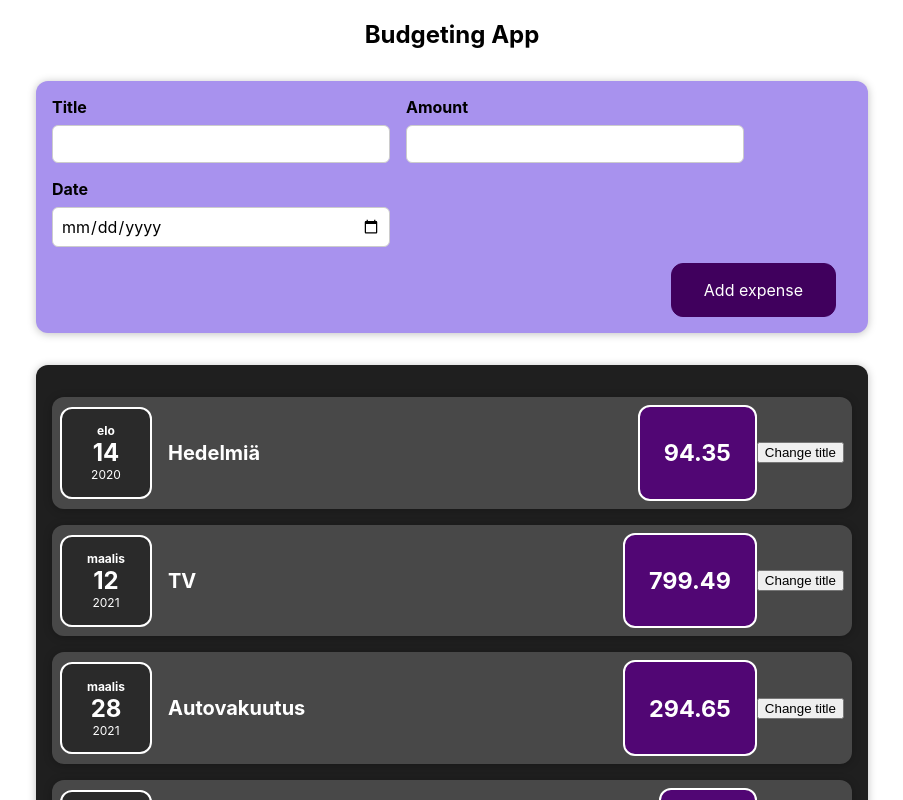
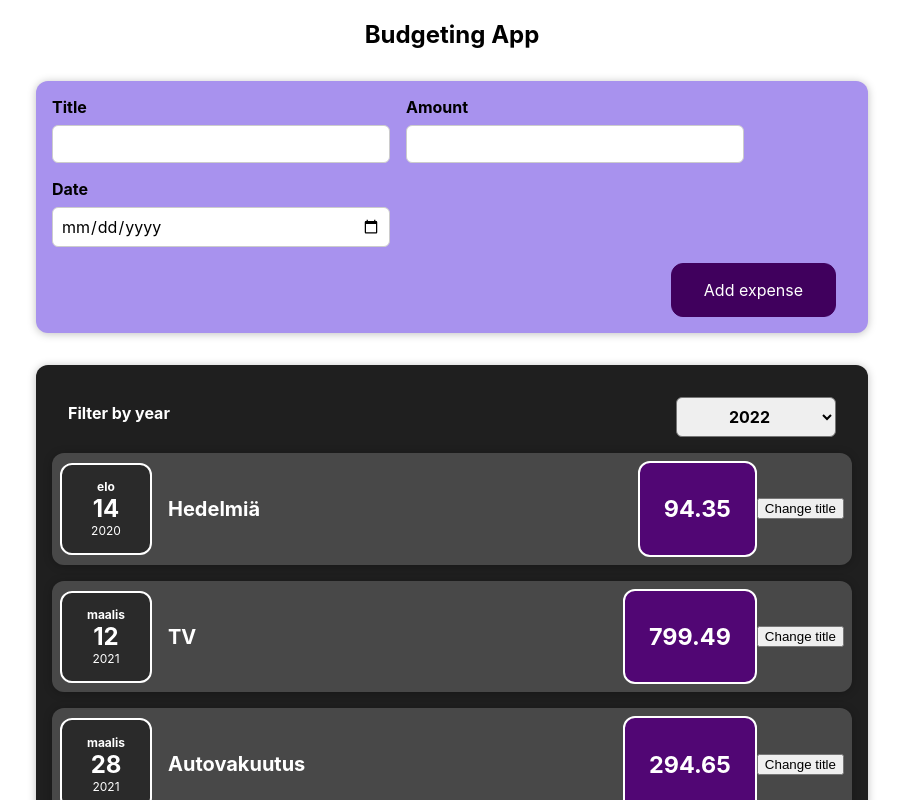
Before and after one commit to maijuriina/Budgeting-App, a React (Create React App) app in the folder budgeting-app/: page / in a window 1280 px wide. Shown: the top 800 px of the page, without its empty margins (188-1091 px from the left). Built offline with nearby package versions, Linux system fonts and the light colour scheme.

Commit message:
Filter by year begun, data passed up and logged

```diff
--- a/budgeting-app/src/components/Expenses/Expenses.js
+++ b/budgeting-app/src/components/Expenses/Expenses.js
@@ -1,10 +1,24 @@
+import { useState } from "react";
 import "./Expenses.css";
 import ExpenseItem from "./ExpenseItem";
 import Card from "../UI/Card";
+import ExpensesFilter from "./ExpensesFilter";
 
 const Expenses = (props) => {
+  const [filter, setFilter] = useState("2022"); // useState is done in parent component (Expenses = parent of ExpensesFilter)
+
+  const filterChangeHandler = (chosenFilterYear) => {
+    setFilter(chosenFilterYear);
+    console.log(chosenFilterYear);
+  };
+
   return (
+    <div>
       <Card className="expenses">
+        <ExpensesFilter
+          selectedYear={filter}
+          onChangeFilter={filterChangeHandler}
+        />
         <ExpenseItem
           title={props.items[0].title}
           amount={props.items[0].amount}
@@ -26,6 +40,7 @@ const Expenses = (props) => {
           date={props.items[3].date}
         />
       </Card>
+    </div>
   );
 };
 
--- a/budgeting-app/src/components/Expenses/ExpensesFilter.js
+++ b/budgeting-app/src/components/Expenses/ExpensesFilter.js
@@ -1,19 +1,26 @@
-import React from "react";
-
+import React, { useState } from "react";
 import "./ExpensesFilter.css";
 
-const ExpensesFilter = () => {
+const ExpensesFilter = (props) => {
+  // used to render children
+  const classes = "expenses-filter " + props.className;
+
+  const filterHandler = (event) => {
+    props.onChangeFilter(event.target.value); // pass value to be used in props at Expenses.js
+  };
+
   return (
-    <div className="expenses-filter">
+    <div className={classes}>
       <div className="expenses-filter__control">
         <label>Filter by year</label>
-        <select>
+        <select value={props.selected} onChange={filterHandler}>
           <option value="2022">2022</option>
           <option value="2021">2021</option>
           <option value="2020">2020</option>
           <option value="2019">2019</option>
         </select>
       </div>
+      {props.children}
     </div>
   );
 };
```
Lines whose indentation alone changed are shown as unchanged.
